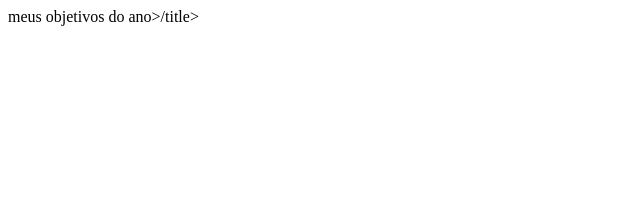
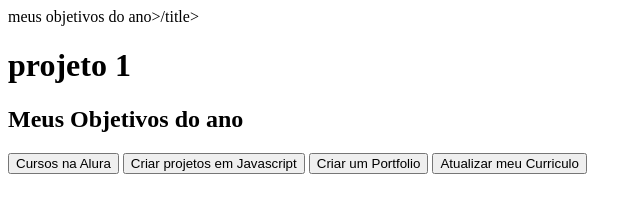
Before and after one commit to mazurluc/projeto-de-vida-3B, a plain HTML site: page index.html in a window 1280 px wide. Shown: the whole page, without its empty margins (0-642 px from the left). Drawn offline with Linux system fonts and the light colour scheme.

Commit message:
tgtggtgt

```diff
--- a/index.html
+++ b/index.html
@@ -5,3 +5,17 @@
         <meta name="viewport" content="width=device-width,initial-scale=1.0>
         <title>meus objetivos do ano>/title>
         </head>
+   <body>
+    <h1>projeto 1</h1>
+    <section class="conteudo-principal">
+        <h2 class="titulo-principal">Meus Objetivos do ano <span></span></h2>
+        <div class="botoes">
+        <button class="botao ativo">Cursos na Alura</button>
+        <button class="botao">Criar projetos em Javascript</button>
+        <button class="botao">Criar um Portfolio</button>
+        <button class="botao">Atualizar meu Curriculo</button>
+        </div>
+            </section>
+            <script src="main.js"></script>
+        </body>
+        </html>
--- /dev/null
+++ b/style.css
@@ -0,0 +1,67 @@
+:root{
+    --cor-de-fundo: #1E1E1E;
+    --verde: #6FFF57;
+    --branco: #FFFFFF;
+    --botao-ativo: #3A375E;
+    --botao-inativo: rgba(58, 55, 94, 0.5);
+    --texto-fundo: rgba(58, 55, 94, 0.3);
+}
+
+body{
+background-color: var(--cor-de-fundo);
+color: var(--branco);
+font-family: "Chakra Petch", sans-serif;
+}
+.conteudo-principal{
+    display: flex;
+    flex-direction: column;
+    justify-content: center;
+    align-items: center;
+    max-width: 1200px;
+    width: 100%;
+    margin: 0 auto;
+}
+.titulo-principal{
+    text-align: left;
+    width: 100%;
+    font-size: 30px;
+}
+.titulo-principal span{
+    color: var(--verde);
+}
+.botao{
+    font-family: "Chakra Petch", sans-serif;
+    background-color: var(--botao-inativo);
+    color:var(--branco);
+    display: flex;
+    justify-content: center;
+    font-size: 18px;
+align-items: center;
+width: 100%;
+border-bottom: 4px solid var(--botao-ativo);
+border-top: none;
+border-left: 2px solid var(--botao-ativo);
+border-right: 2px solid var(--botao-ativo);
+}
+.botao:first-child{
+    border-radius: 40px 40px 0 0;
+}
+.botao
+.botoes{
+    display: block;
+}
+.ativo{
+    background-color: var(--botao-ativo);
+    border-bottom: 2px solid var(--verde);
+}
+@media screen and (min-width: 768px) {
+    .botoes{
+        display: flex;
+    }
+    .botao:first-child{
+        border-radius: 40px 0 0 0;
+    }
+    .botao:last-child{
+        border-radius: 0 40px 0 0 ;
+    }
+}
```
